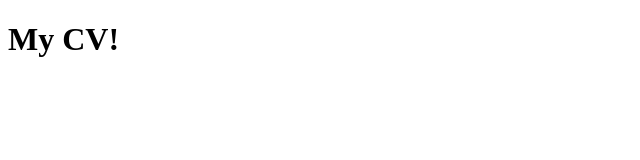
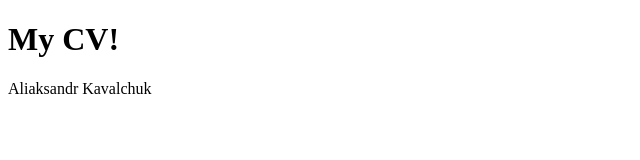
Before and after one commit to skateray17/rsschool-cv, a plain HTML site: page index.html in a window 1280 px wide. Shown: the whole page, without its empty margins (0-640 px from the left). Drawn offline with Linux system fonts and the light colour scheme.

Commit message:
feat: added my name

```diff
--- a/index.html
+++ b/index.html
@@ -9,5 +9,6 @@
   </head>
   <body>
     <h1>My CV!</h1>
+    Aliaksandr Kavalchuk
   </body>
 </html>
```
